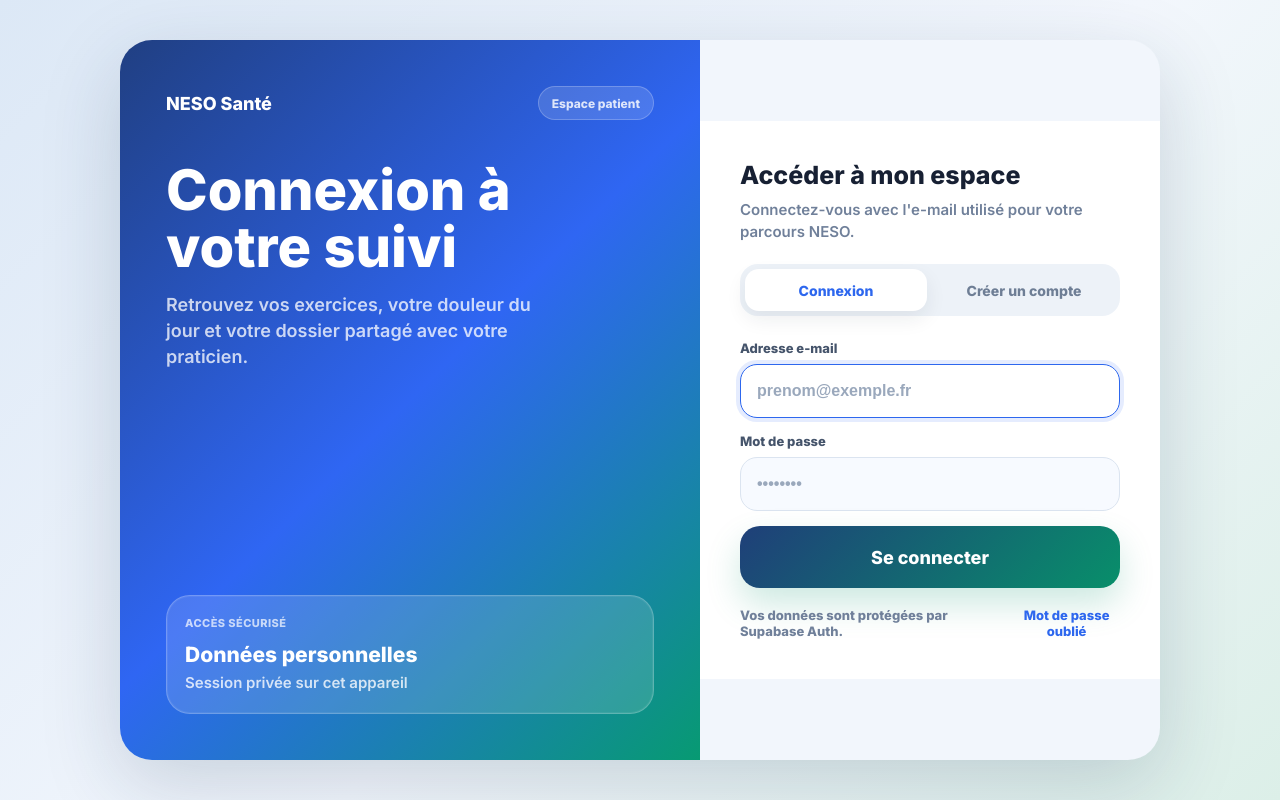
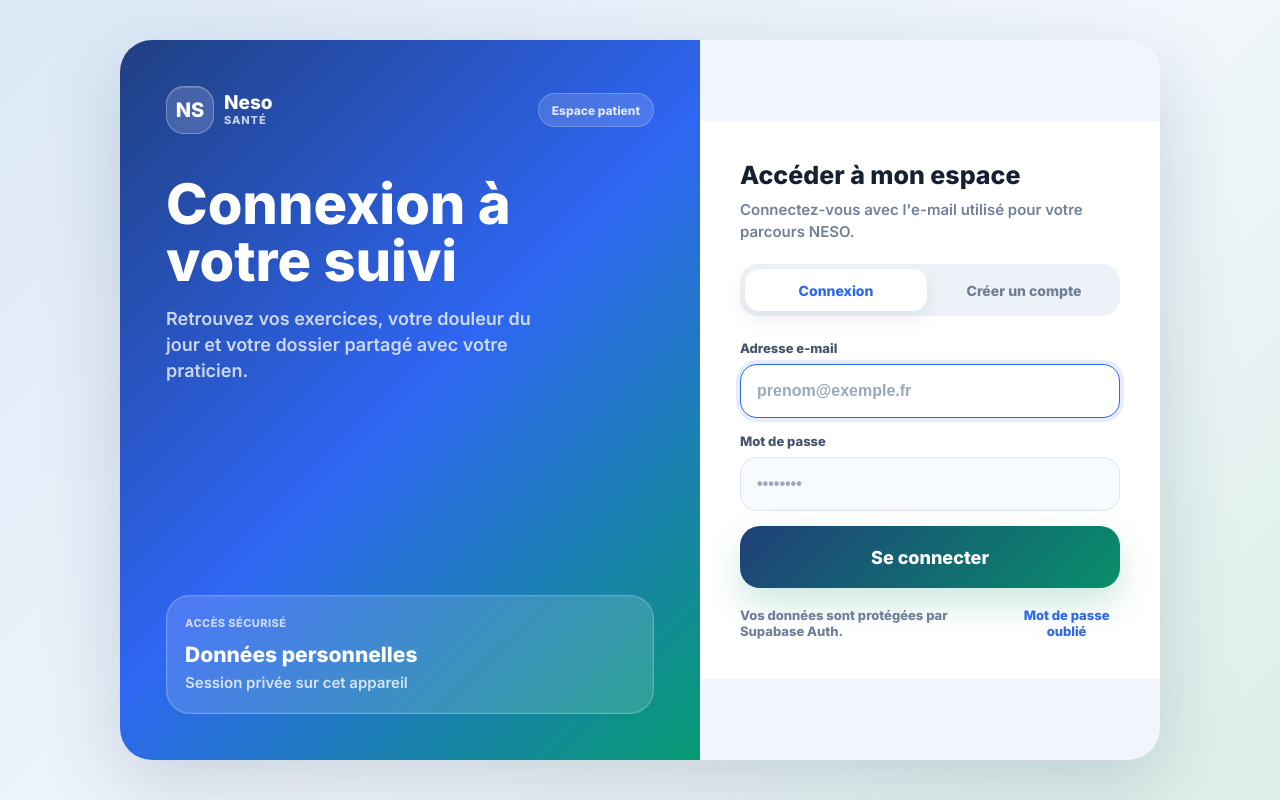
Before and after one commit to martinarmangue-png/neso-scan, a website: page app-v2.html in a window 1280 px wide. Drawn offline with nearby package versions, Linux system fonts and the light colour scheme.

Commit message:
Update Neso app logo

```diff
--- a/app-v2.html
+++ b/app-v2.html
@@ -6,7 +6,7 @@
   <meta name="theme-color" content="#21498f" />
   <meta name="apple-mobile-web-app-capable" content="yes" />
   <meta name="apple-mobile-web-app-status-bar-style" content="black-translucent" />
-  <meta name="apple-mobile-web-app-title" content="NESO V2" />
+  <meta name="apple-mobile-web-app-title" content="Neso" />
   <link rel="manifest" href="manifest-v2.webmanifest" />
   <link rel="apple-touch-icon" href="neso-icon.svg" />
   <script src="https://cdn.jsdelivr.net/npm/@supabase/supabase-js@2"></script>
@@ -108,9 +108,44 @@
     }
 
     .auth-logo {
-      font-size: 18px;
-      font-weight: 800;
+      display: inline-flex;
+      align-items: center;
+      gap: 10px;
+      min-width: 0;
+    }
+
+    .auth-logo-mark {
+      width: 48px;
+      height: 48px;
+      border-radius: 18px;
+      display: grid;
+      place-items: center;
+      background: rgba(255, 255, 255, 0.16);
+      border: 1px solid rgba(255, 255, 255, 0.28);
+      box-shadow: inset 0 1px 0 rgba(255, 255, 255, 0.18);
+      font-size: 20px;
+      font-weight: 900;
+      line-height: 1;
+    }
+
+    .auth-logo-copy {
+      display: grid;
+      gap: 1px;
+    }
+
+    .auth-logo-name {
+      font-size: 19px;
+      font-weight: 900;
+      line-height: 1;
       letter-spacing: 0;
+    }
+
+    .auth-logo-subtitle {
+      color: rgba(255, 255, 255, 0.74);
+      font-size: 11px;
+      font-weight: 800;
+      letter-spacing: 0.08em;
+      text-transform: uppercase;
     }
 
     .auth-badge {
@@ -1462,7 +1497,13 @@
       <header class="auth-hero">
         <div>
           <div class="auth-brand">
-            <div class="auth-logo">NESO Santé</div>
+            <div class="auth-logo" aria-label="Neso Santé">
+              <div class="auth-logo-mark" aria-hidden="true">NS</div>
+              <div class="auth-logo-copy" aria-hidden="true">
+                <div class="auth-logo-name">Neso</div>
+                <div class="auth-logo-subtitle">Santé</div>
+              </div>
+            </div>
             <div class="auth-badge">Espace patient</div>
           </div>
           <h1 class="auth-title" id="auth-title">Connexion à votre suivi</h1>
@@ -2136,9 +2177,11 @@
       if (location.hash) {
         window.history.replaceState(null, '', location.pathname || 'app-v2.html');
       }
-      setTimeout(function() {
-        loginEmail?.focus();
-      }, 80);
+      if (window.matchMedia('(min-width: 900px)').matches) {
+        setTimeout(function() {
+          loginEmail?.focus();
+        }, 80);
+      }
     }
 
     async function handleLogin(event) {
--- a/sw.js
+++ b/sw.js
@@ -1,4 +1,4 @@
-const CACHE_NAME = 'neso-app-20260606-6';
+const CACHE_NAME = 'neso-app-20260606-7';
 const APP_SHELL = [
   './',
   './index.html',
```
Also changed, not shown: manifest-v2.webmanifest, neso-icon.svg.
